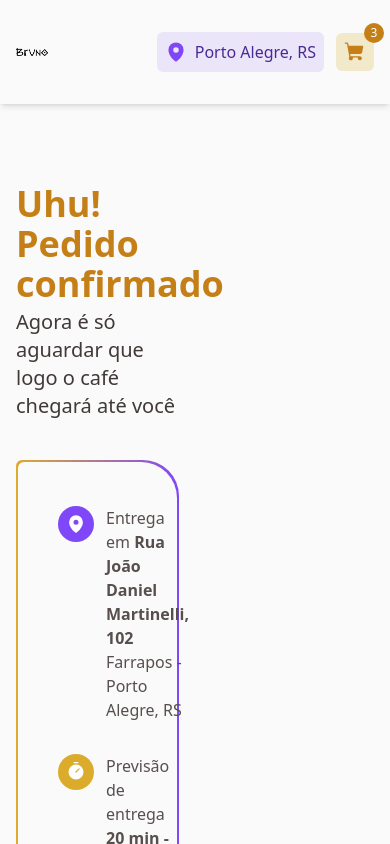
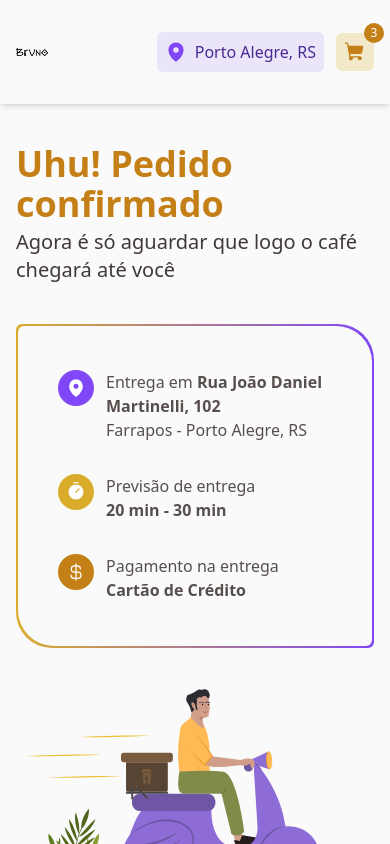
Before and after one commit to devsantosbruno/coffee-delivery, a React (Vite) app: page /summary in a window 390 px wide. Shown: the top 844 px of the page. Built offline with nearby package versions, Linux system fonts and the light colour scheme; no server answers.

Commit message:
feat: summary responsive

```diff
--- a/src/pages/Summary/index.tsx
+++ b/src/pages/Summary/index.tsx
@@ -5,9 +5,9 @@ export function Summary() {
   return (
     <main className="bg-gray-100 min-h-[calc(100vh-104px)]">
       <section className="h-full flex items-center">
-        <div className="container px-4 lg:px-14 mx-auto py-20">
-          <div className="grid grid-cols-2 items-end gap-8 w-full">
-            <div>
+        <div className="container px-4 lg:px-14 mx-auto py-10 md:py-20">
+          <div className="md:grid grid-cols-2 items-end gap-8 w-full">
+            <div className="mb-8 md:mb-0">
               <h1 className="text-yellow-700 font-extrabold text-4xl mb-1">
                 Uhu! Pedido confirmado
               </h1>
```
